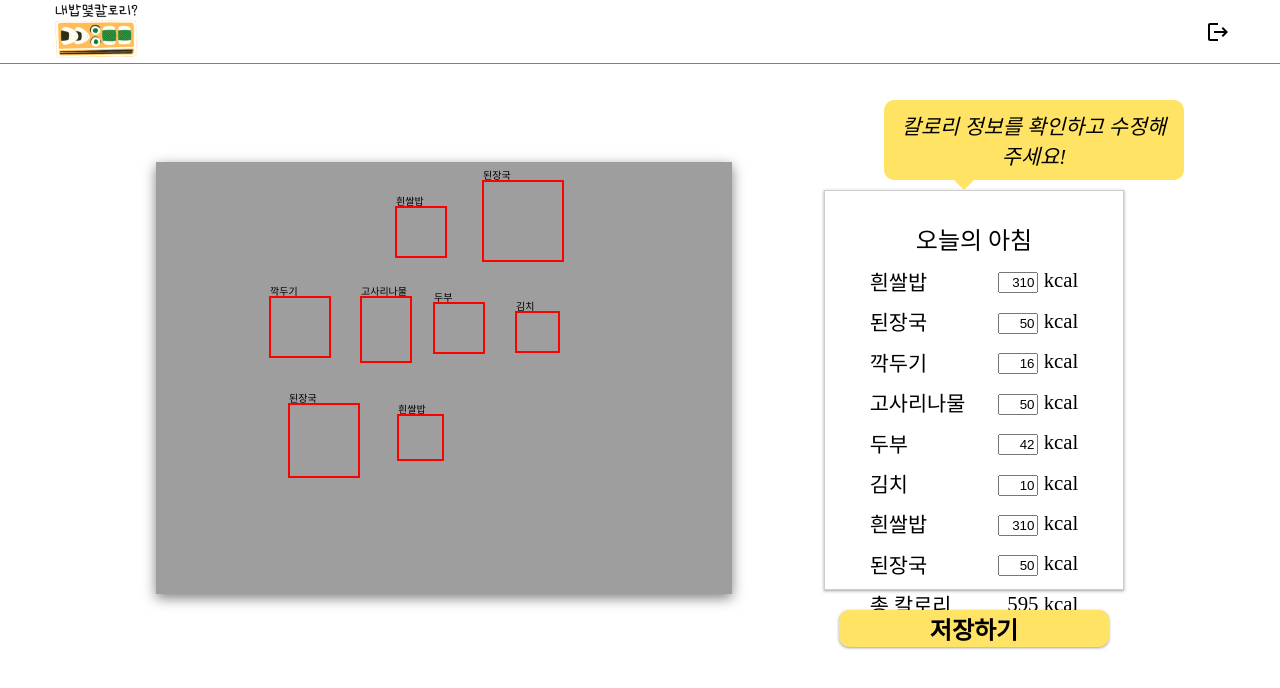
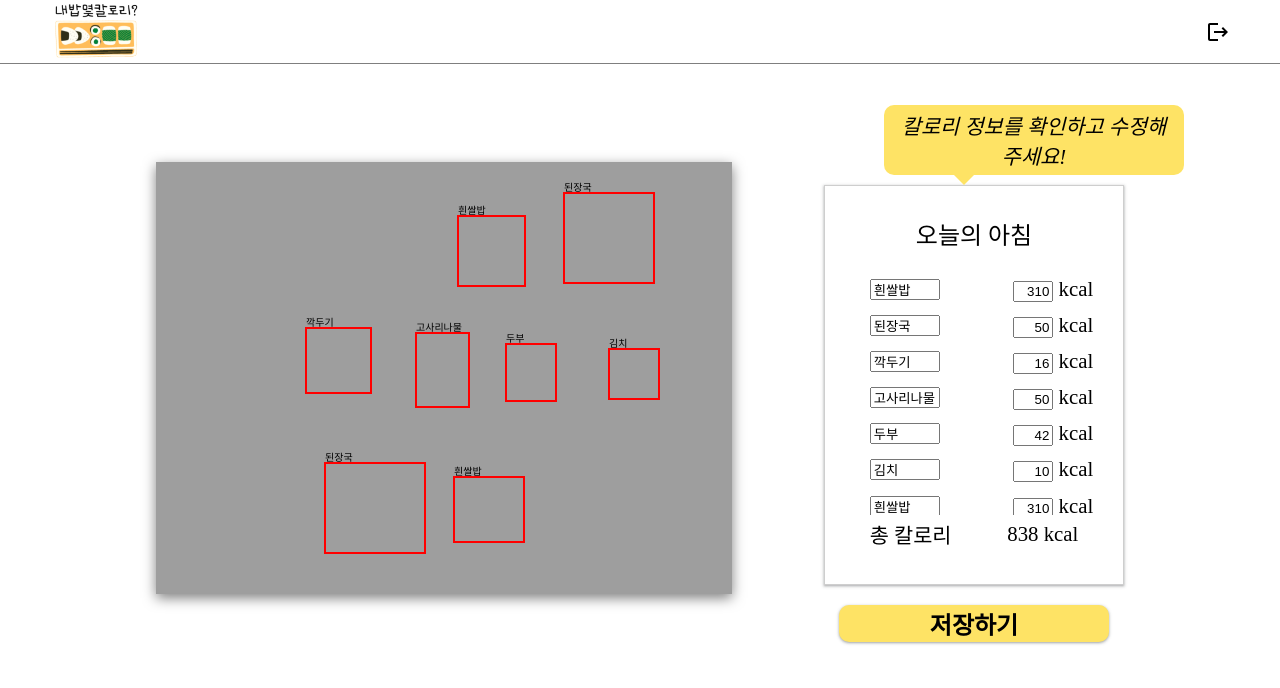
Before and after one commit to MyMealCalorie/client, a React (Create React App) app: page /img/analysis in a window 1280 px wide. Shown: the top 688 px of the page. Built offline with nearby package versions, Linux system fonts and the light colour scheme; sample sign-in values are in the browser's storage; a web font is replaced by a local one.

Commit message:
style: 이미지 분석 페이지 - 칼로리 영수증 디테일 수정

```diff
--- a/src/components/Analysis/DetailSheet/index.tsx
+++ b/src/components/Analysis/DetailSheet/index.tsx
@@ -1,12 +1,14 @@
+import React, { useEffect, useState } from 'react';
+import { useNavigate } from 'react-router-dom';
 import {
   S_CalorieDetailWrapper,
   S_CheckInform,
   S_DetailWrapper,
   S_InputCalorie,
+  S_InputName,
   S_SendBtn,
 } from './style';
 import { S_FlexBox } from '../../../style/FlexBox.style';
-import React, { useState } from 'react';
 
 interface Props {
   calorieData: {
@@ -20,9 +22,20 @@ interface Props {
 }
 
 const DetailSheet = ({ calorieData }: Props) => {
+  const navigate = useNavigate();
+
   const [time, setTime] = useState('아침');
 
-  const [totalCalorie, setTotalcalorie] = useState(595); // TODO 각 칼로리의 합으로 계산하기
+  const [totalCalorie, setTotalcalorie] = useState(0); // TODO 각 칼로리의 합으로 계산하기
+
+  // 총칼로리 계산
+  useEffect(() => {
+    let total = 0;
+    calorieData.map(calorie => {
+      total += calorie.calorie;
+    });
+    setTotalcalorie(total);
+  }, []); // TODO 각 칼로리 변경함에 따라 달라짐
 
   // 칼로리 정보
   const CalorieDetail = () => {
@@ -31,7 +44,7 @@ const DetailSheet = ({ calorieData }: Props) => {
         {calorieData.map(data => {
           return (
             <S_FlexBox justifyContent="space-between" margin="5% 0">
-              <p>{data.name}</p>
+              <S_InputName value={data.name} />
               <div>
                 <S_InputCalorie value={data.calorie} />
                 <span> kcal</span>
@@ -41,6 +54,14 @@ const DetailSheet = ({ calorieData }: Props) => {
         })}
       </S_CalorieDetailWrapper>
     );
+  };
+
+  const onClickSend = () => {
+    const send = window.confirm('데이터를 저장하시겠습니까?');
+    if (send) {
+      alert('데이터를 저장하였습니다.');
+      navigate('/main');
+    }
   };
 
   return (
@@ -63,7 +84,7 @@ const DetailSheet = ({ calorieData }: Props) => {
         </S_FlexBox>
       </S_DetailWrapper>
 
-      <S_SendBtn>저장하기</S_SendBtn>
+      <S_SendBtn onClick={onClickSend}>저장하기</S_SendBtn>
     </S_FlexBox>
   );
 };
--- a/src/components/Analysis/DetailSheet/style.ts
+++ b/src/components/Analysis/DetailSheet/style.ts
@@ -11,7 +11,7 @@ export const S_CheckInform = styled.div`
   top: -10px;
   right: -20%;
 
-  padding: 10px;
+  padding: 5px 10px;
   border-radius: 10px;
   text-align: center;
   background: ${Color.mainColor};
@@ -53,7 +53,14 @@ export const S_DetailWrapper = styled(S_FlexBox)`
 `;
 
 export const S_CalorieDetailWrapper = styled.div`
-  width: 70%;
+  width: 85%;
+  padding: 5%;
+  margin-left: 5%;
+  overflow-y: scroll;
+`;
+
+export const S_InputName = styled.input`
+  width: 70px;
 `;
 
 export const S_InputCalorie = styled.input`
--- a/src/pages/Analysis/index.tsx
+++ b/src/pages/Analysis/index.tsx
@@ -10,14 +10,14 @@ import DetailSheet from '../../components/Analysis/DetailSheet';
 const Analysis = () => {
   // 객체 좌표값 더미 데이터
   const [data, setData] = useState([
-    { name: '흰쌀밥', calorie: 310, x: 240, y: 45, w: 50, h: 50 },
-    { name: '된장국', calorie: 50, x: 327, y: 19, w: 80, h: 80 },
-    { name: '깍두기', calorie: 16, x: 114, y: 135, w: 60, h: 60 },
-    { name: '고사리나물', calorie: 50, x: 205, y: 135, w: 50, h: 65 },
-    { name: '두부', calorie: 42, x: 278, y: 141, w: 50, h: 50 },
-    { name: '김치', calorie: 10, x: 360, y: 150, w: 43, h: 40 },
-    { name: '흰쌀밥', calorie: 310, x: 242, y: 253, w: 45, h: 45 },
-    { name: '된장국', calorie: 50, x: 133, y: 242, w: 70, h: 73 },
+    { name: '흰쌀밥', calorie: 310, x: 302, y: 54, w: 67, h: 70 },
+    { name: '된장국', calorie: 50, x: 408, y: 31, w: 90, h: 90 },
+    { name: '깍두기', calorie: 16, x: 150, y: 166, w: 65, h: 65 },
+    { name: '고사리나물', calorie: 50, x: 260, y: 171, w: 53, h: 74 },
+    { name: '두부', calorie: 42, x: 350, y: 182, w: 50, h: 57 },
+    { name: '김치', calorie: 10, x: 453, y: 187, w: 50, h: 50 },
+    { name: '흰쌀밥', calorie: 310, x: 298, y: 315, w: 70, h: 65 },
+    { name: '된장국', calorie: 50, x: 169, y: 301, w: 100, h: 90 },
   ]);
 
   return (
```
